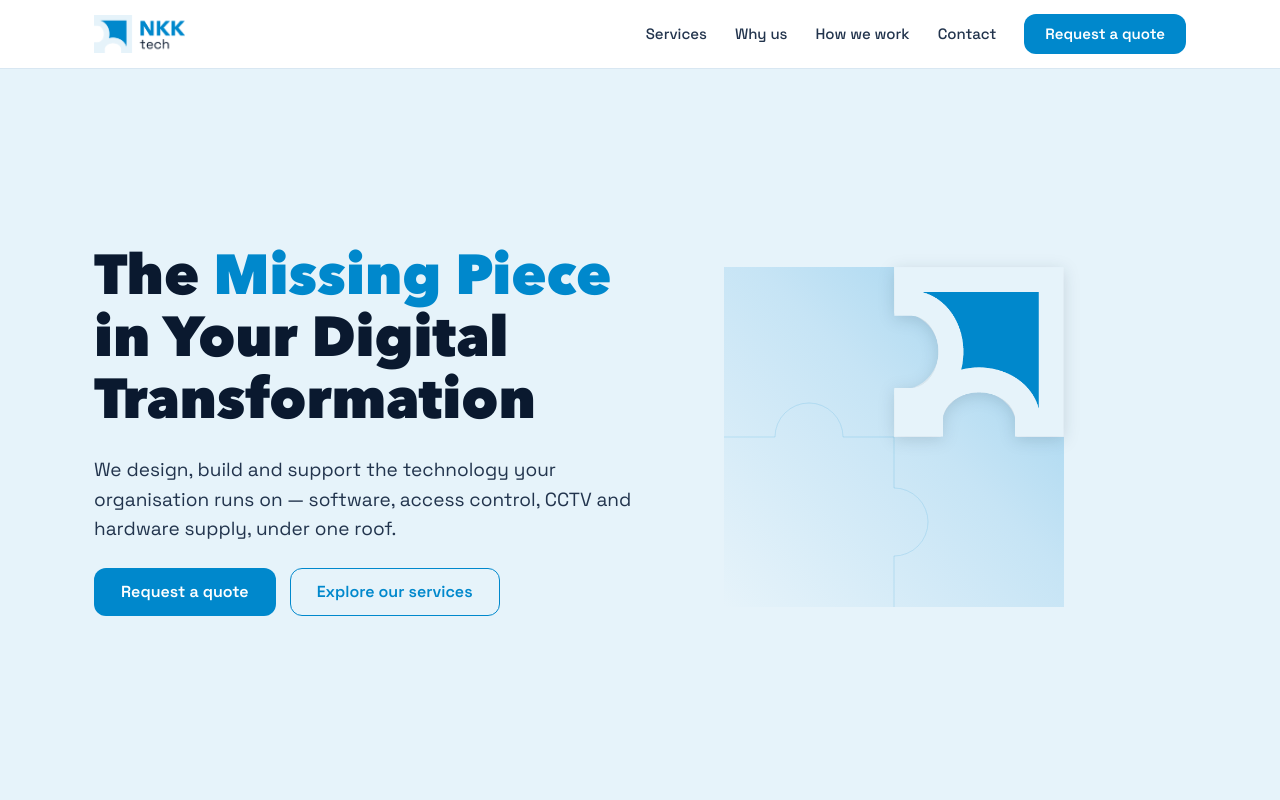
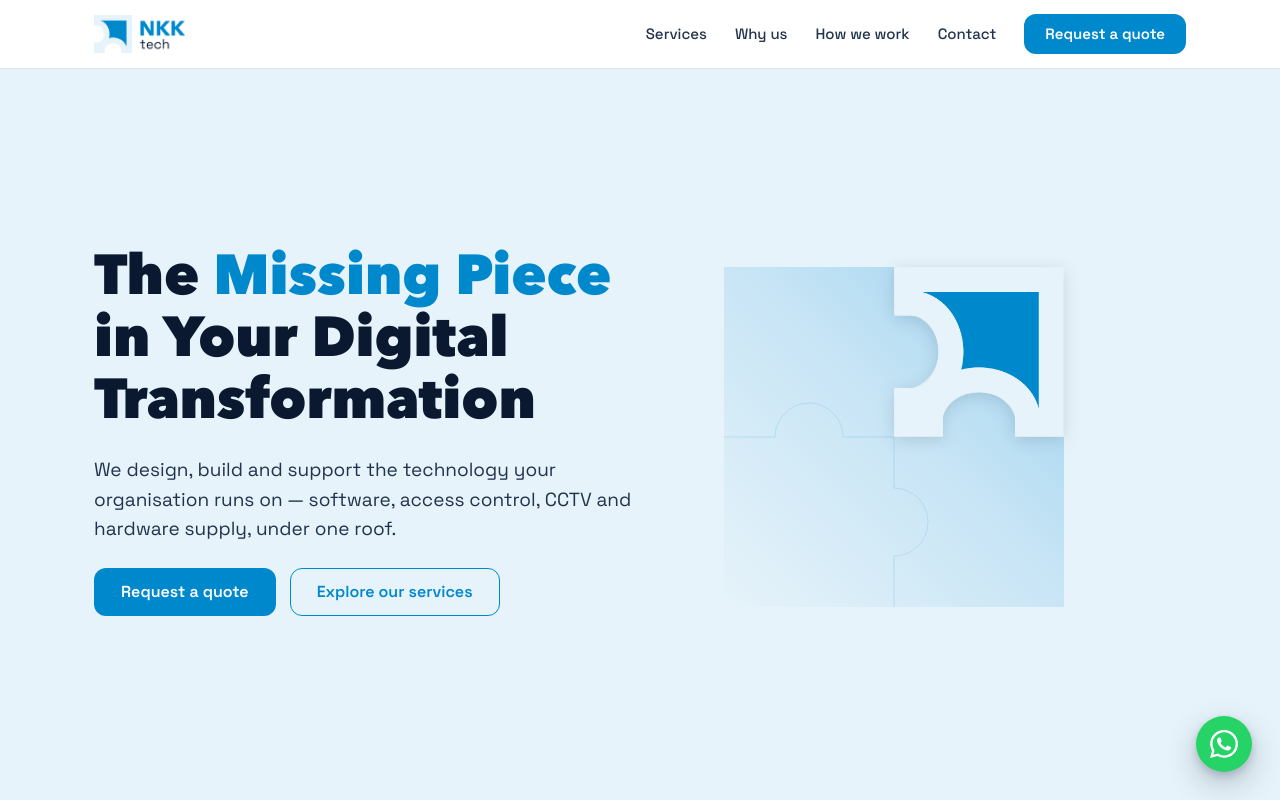
Before and after one commit to NKK-Technologies/nkk-web, a Next.js app: page / in a window 1280 px wide. Shown: the top 800 px of the page. Built offline with nearby package versions, Linux system fonts and the light colour scheme.

Commit message:
feat: floating WhatsApp click-to-chat button; wire Vercel Analytics and Speed Insights

```diff
--- a/src/app/layout.tsx
+++ b/src/app/layout.tsx
@@ -2,7 +2,10 @@
 import type { ReactNode } from 'react'
 import localFont from 'next/font/local'
 import { Space_Grotesk } from 'next/font/google'
+import { Analytics } from '@vercel/analytics/next'
+import { SpeedInsights } from '@vercel/speed-insights/next'
 import { SITE_URL, SITE_TITLE, SITE_DESCRIPTION } from '@/lib/site'
+import { WhatsAppButton } from '@/components/WhatsAppButton'
 import './globals.css'
 
 const avenirNext = localFont({
@@ -66,6 +69,9 @@
           }}
         />
         {children}
+        <WhatsAppButton />
+        <Analytics />
+        <SpeedInsights />
       </body>
     </html>
   )
--- /dev/null
+++ b/src/components/WhatsAppButton.tsx
@@ -0,0 +1,21 @@
+import { CONTACT } from '@/lib/site'
+import { WhatsAppIcon } from './ui/icons'
+
+const WHATSAPP_HREF = `https://wa.me/${CONTACT.phone.replace('+', '')}?text=${encodeURIComponent(
+  'Hello NKK Tech — I’d like to ask about your services.',
+)}`
+
+/** Floating click-to-chat button, fixed bottom-right on every page. */
+export function WhatsAppButton() {
+  return (
+    <a
+      href={WHATSAPP_HREF}
+      target="_blank"
+      rel="noopener noreferrer"
+      aria-label="Chat with NKK Tech on WhatsApp"
+      className="fixed bottom-5 right-5 md:bottom-7 md:right-7 z-40 flex h-14 w-14 items-center justify-center rounded-full bg-[#25D366] shadow-[0_4px_8px_rgba(10,25,47,.18),0_12px_32px_rgba(10,25,47,.22)] transition-transform duration-200 ease-standard hover:scale-[1.06] active:scale-[.96] focus-visible:outline-none focus-visible:shadow-[0_0_0_3px_rgba(0,136,204,.35)]"
+    >
+      <WhatsAppIcon size={28} />
+    </a>
+  )
+}
--- a/src/components/ui/icons.tsx
+++ b/src/components/ui/icons.tsx
@@ -184,3 +184,12 @@
     </svg>
   )
 }
+
+// Filled brand glyph — Simple Icons (CC0) — unlike the stroked feather icons above.
+export function WhatsAppIcon({ size = 24, fill = '#fff' }: { size?: number; fill?: string }) {
+  return (
+    <svg width={size} height={size} viewBox="0 0 24 24" fill={fill} aria-hidden="true">
+      <path d="M17.472 14.382c-.297-.149-1.758-.867-2.03-.967-.273-.099-.471-.148-.67.15-.197.297-.767.966-.94 1.164-.173.199-.347.223-.644.075-.297-.15-1.255-.463-2.39-1.475-.883-.788-1.48-1.761-1.653-2.059-.173-.297-.018-.458.13-.606.134-.133.298-.347.446-.52.149-.174.198-.298.298-.497.099-.198.05-.371-.025-.52-.075-.149-.669-1.612-.916-2.207-.242-.579-.487-.5-.669-.51-.173-.008-.371-.01-.57-.01-.198 0-.52.074-.792.372-.272.297-1.04 1.016-1.04 2.479 0 1.462 1.065 2.875 1.213 3.074.149.198 2.096 3.2 5.077 4.487.709.306 1.262.489 1.694.625.712.227 1.36.195 1.871.118.571-.085 1.758-.719 2.006-1.413.248-.694.248-1.289.173-1.413-.074-.124-.272-.198-.57-.347m-5.421 7.403h-.004a9.87 9.87 0 01-5.031-1.378l-.361-.214-3.741.982.998-3.648-.235-.374a9.86 9.86 0 01-1.51-5.26c.001-5.45 4.436-9.884 9.888-9.884 2.64 0 5.122 1.03 6.988 2.898a9.825 9.825 0 012.893 6.994c-.003 5.45-4.437 9.884-9.885 9.884m8.413-18.297A11.815 11.815 0 0012.05 0C5.495 0 .16 5.335.157 11.892c0 2.096.547 4.142 1.588 5.945L.057 24l6.305-1.654a11.882 11.882 0 005.683 1.448h.005c6.554 0 11.89-5.335 11.893-11.893a11.821 11.821 0 00-3.48-8.413Z" />
+    </svg>
+  )
+}
```
Also changed, not shown: 1 other file (tests, documents, lock files or other folders).
